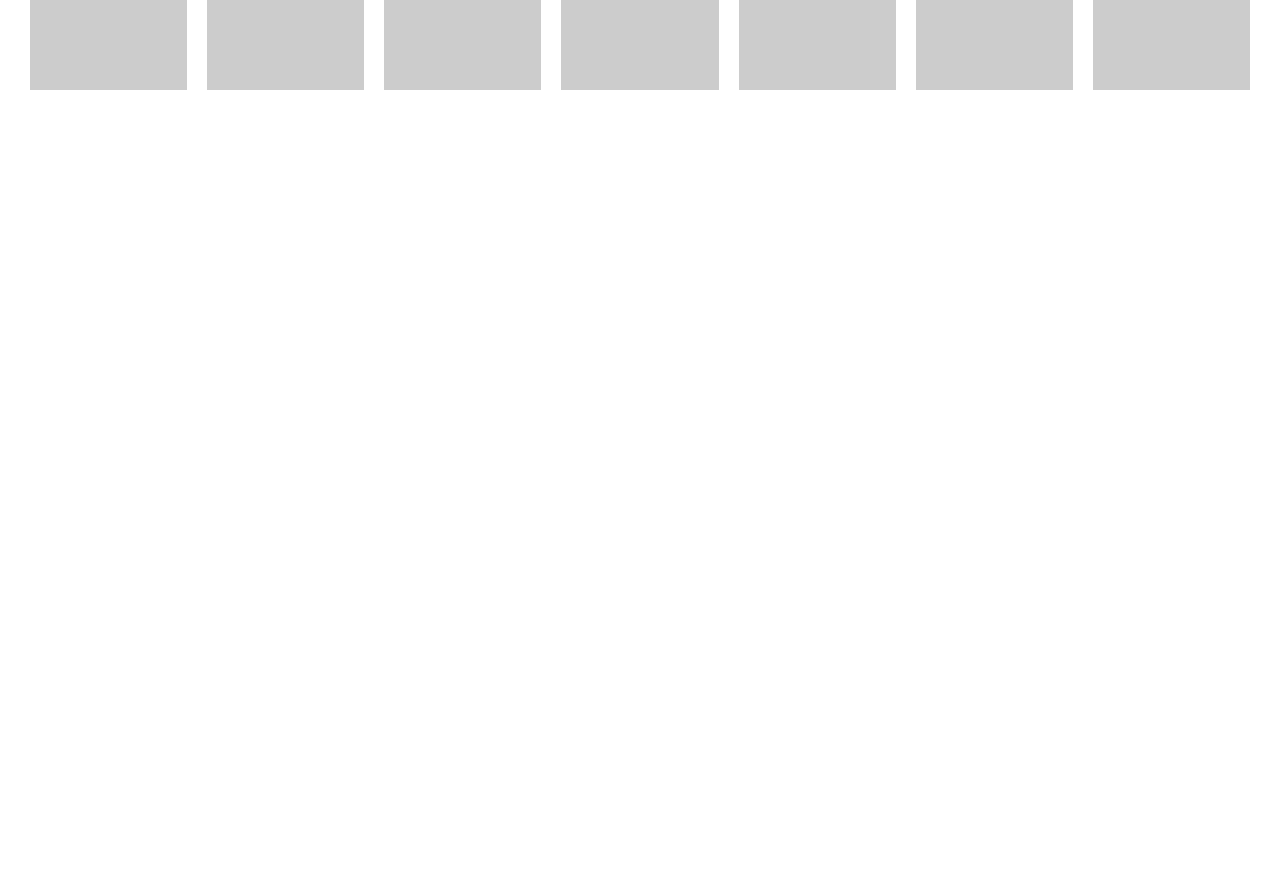
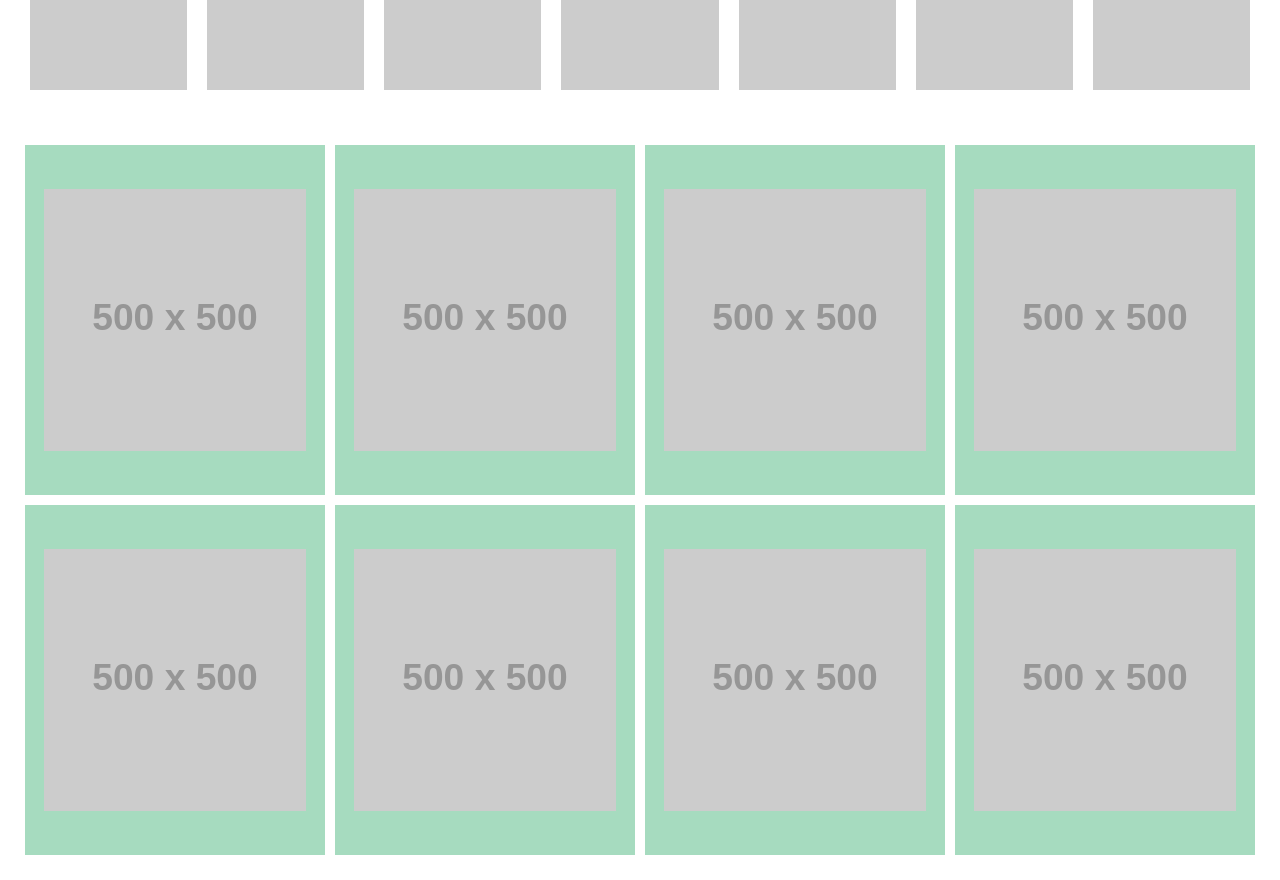
Before and after one commit to samsong1019/Weebify, a React (Create React App) app in the folder client/: page / in a window 1280 px wide. Shown: the part 1340-2220 px from the top of the page. Before the commit the page ends 1460 px from the top, so only its background shows below. Built offline with nearby package versions, Linux system fonts and the light colour scheme.

Commit message:
AllProducts and SingleProduct react components created

```diff
--- a/client/src/components/AllProducts.jsx
+++ b/client/src/components/AllProducts.jsx
@@ -3,12 +3,19 @@ import styled from "styled-components";
 import { popularProducts } from "../testingData";
 import SingleProduct from "./SingleProduct";
 
-const Container = styled.div``;
+const Container = styled.div`
+  padding: 20px;
+  display: flex;
+  flex-wrap: wrap;
+  justify-content: space-between;
+`;
 
 export default function AllProducts() {
-  return <Container>
-    {popularProducts.map(item =>(
-        <SingleProduct item={item} key={item.id}/>>
-    ))}
-  </Container>;
+  return (
+    <Container>
+      {popularProducts.map((item) => (
+        <SingleProduct item={item} key={item.id} />
+      ))}
+    </Container>
+  );
 }
--- a/client/src/components/SingleProduct.jsx
+++ b/client/src/components/SingleProduct.jsx
@@ -1,8 +1,81 @@
 import React from "react";
 import styled from "styled-components";
+import {
+  FavoriteBorderOutlined,
+  SearchOutlined,
+  ShoppingCartOutlined,
+} from "@material-ui/icons";
 
-const Container = styled.div``;
+const Info = styled.div`
+  opacity: 0;
+  width: 100%;
+  height: 100%;
+  position: absolute;
+  top: 0;
+  left: 0;
+  z-index: 3;
+  display: flex;
+  align-items: center;
+  justify-content: center;
+  cursor: pointer;
+`;
 
-export default function SingleProduct() {
-  return <Container></Container>;
+const Container = styled.div`
+  flex: 1;
+  margin: 5px;
+  min-width: 280px;
+  height: 350px;
+  display: flex;
+  align-items: center;
+  justify-content: center;
+  background-color: #a6dbbf;
+  position: relative;
+  &:hover ${Info} {
+    opacity: 1;
+  }
+`;
+
+const Circle = styled.div`
+  width: 200px;
+  height: 200px;
+  border-radius: 50%;
+  background-color: white;
+  position: absolute;
+`;
+
+const Image = styled.img`
+  height: 75%;
+  z-index: 2;
+`;
+
+const Icon = styled.div`
+  width: 40px;
+  height: 40px;
+  border-radius: 50%;
+  background-color: white;
+  display: flex;
+  align-items: center;
+  justify-content: center;
+  margin: 10px;
+  transition: all 0.5s ease;
+`;
+
+export default function SingleProduct({ item }) {
+  return (
+    <Container>
+      <Circle />
+      <Image src={item.image} />
+      <Info>
+        <Icon>
+          <ShoppingCartOutlined />
+        </Icon>
+        <Icon>
+          <SearchOutlined />
+        </Icon>
+        <Icon>
+          <FavoriteBorderOutlined />
+        </Icon>
+      </Info>
+    </Container>
+  );
 }
--- a/client/src/pages/Home.jsx
+++ b/client/src/pages/Home.jsx
@@ -3,6 +3,7 @@ import Announcement from "../components/Announcement";
 import Categories from "../components/Categories";
 import Navbar from "../components/Navbar";
 import Slider from "../components/Slider";
+import AllProducts from "../components/AllProducts";
 
 export default function Home() {
   return (
@@ -11,6 +12,7 @@ export default function Home() {
       <Navbar />
       <Slider />
       <Categories />
+      <AllProducts />
     </div>
   );
 }
```
